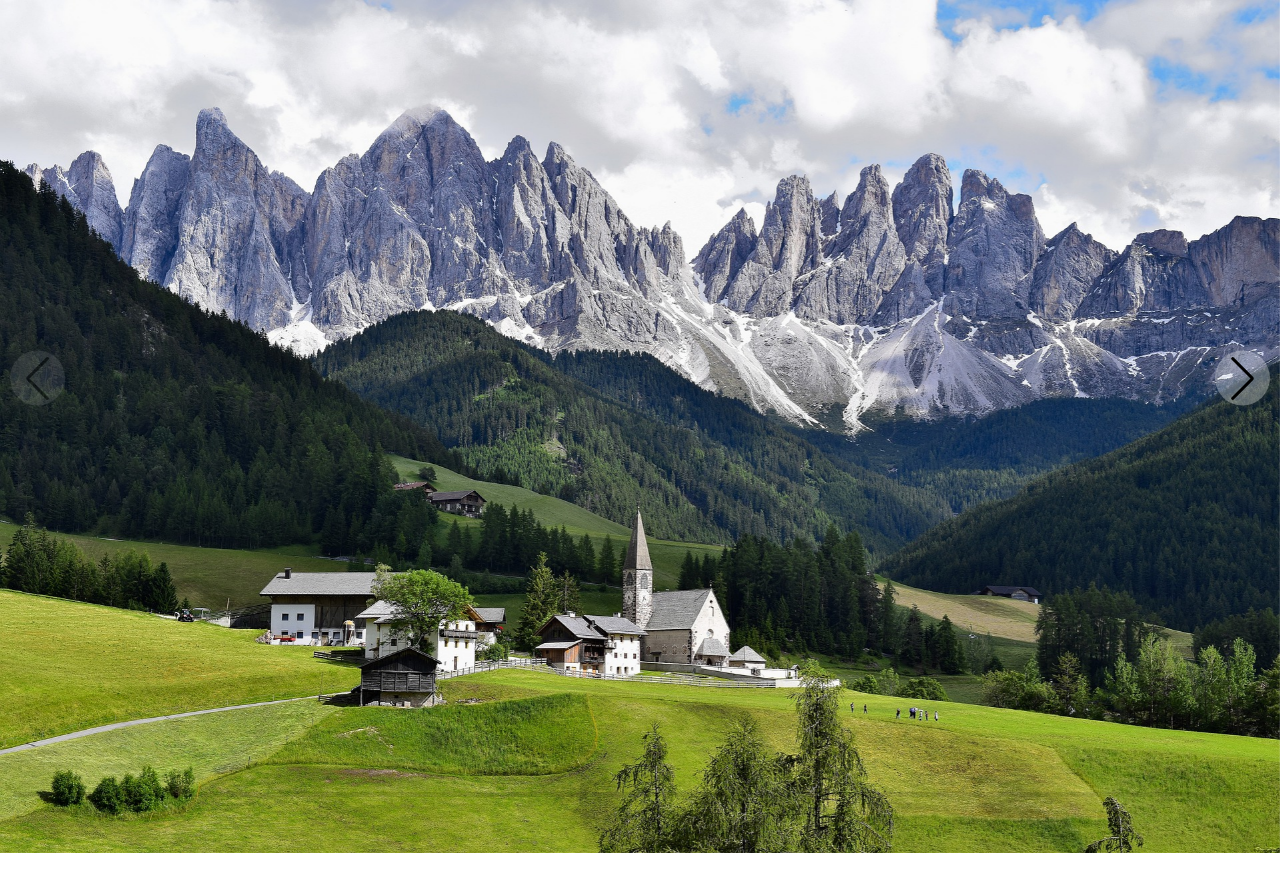
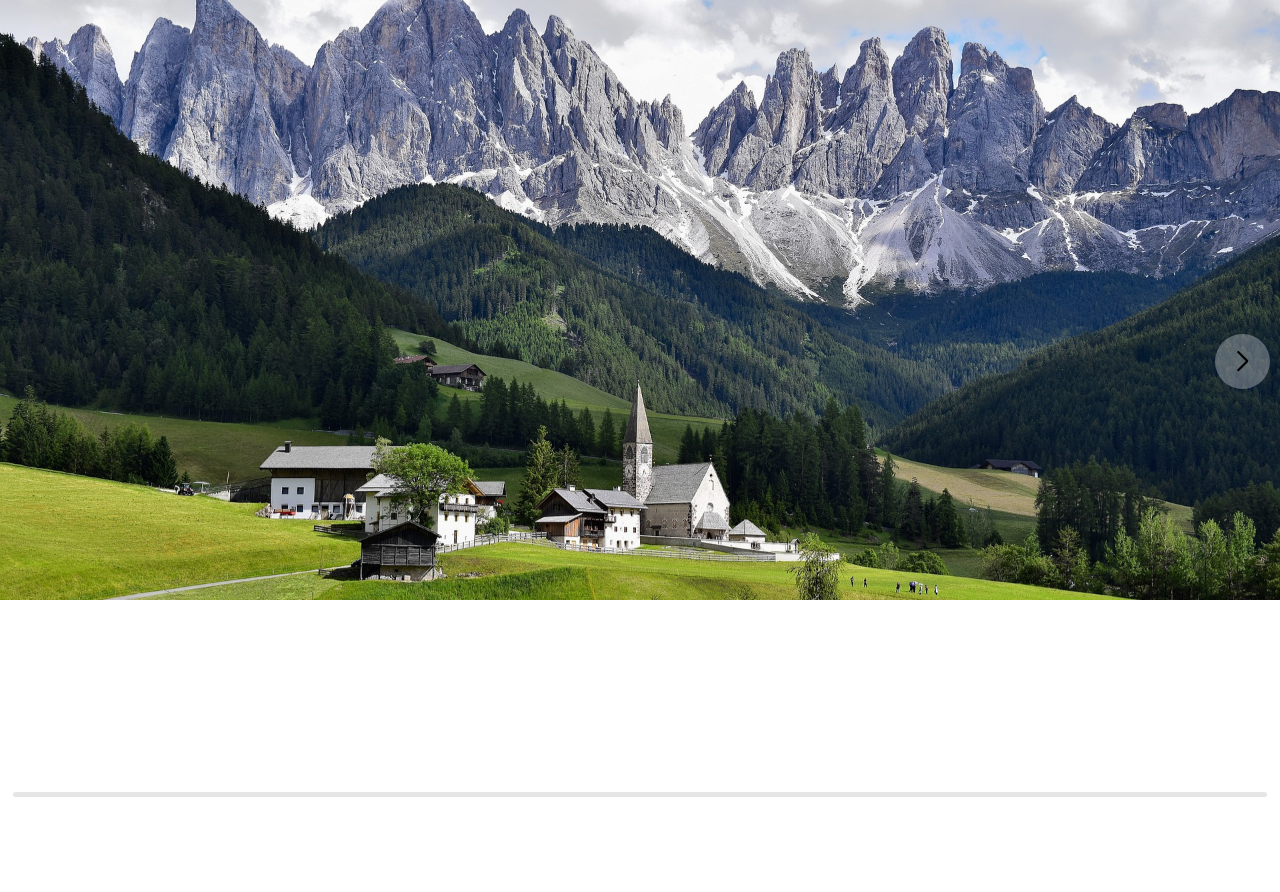
Before and after one commit to Szvejk/JS_1, a plain HTML site: page index.html in a window 1280 px wide. Shown: the top 892 px of the page. Drawn offline with nearby package versions, Linux system fonts and the light colour scheme.

Commit message:
added new photo

```diff
--- a/index.html
+++ b/index.html
@@ -21,7 +21,7 @@
 					<img src="./img/london-gec5e32a27_1920.jpg" />
 				</div>
 				<div class="swiper-slide">
-					<img src="./img/neist-point-g2babb6d61_1920.jpg" />
+					<img src="./img/sky-gd3e8caec7_1920.jpg" />
 				</div>
 				<div class="swiper-slide">
 					<img src="./img/santorini-g2cf2b07e8_1920.jpg" />
--- a/styles.css
+++ b/styles.css
@@ -12,18 +12,45 @@
 body{
    overflow-y: hidden;
    overflow-x: hidden;
+
 }
+.swiper-container-first .swiper-slide {
+    height: auto;
+    max-height: 600px;
+}
+
+
 .swiper-container-first img {
 width: 100%;
 height: 100%;
 object-fit: cover;
+background-position: top;
+
+
 }
 .swiper-container-first .swiper-button {
+    display: none;
  width: 55px;
  height: 55px;
  border-radius: 50%;
  background-color: rgba(255, 255, 255, 0.3);
- transform: translateY(-50%);
+ transform: translateY(-80%);
  transition: .03s;
- color:black
+ color:black;
 }
+@media (min-width:1025px) {
+    .swiper-container-first .swiper-button {
+        display: flex;
+    }
+}
+.swiper-container-first .swiper-button:hover {
+background-color: rgba(255, 255, 255, 0.7);
+}
+.swiper-container-first .swiper-button::after {
+font-size: 20px;
+font-weight: bold;
+    }
+    .swiper-container-first .swiper-button-disabled {
+display: none;
+
+    }
```
Also changed, not shown: img/neist-point-g2babb6d61_1920.jpg (deleted), img/sky-gd3e8caec7_1920.jpg (added).
